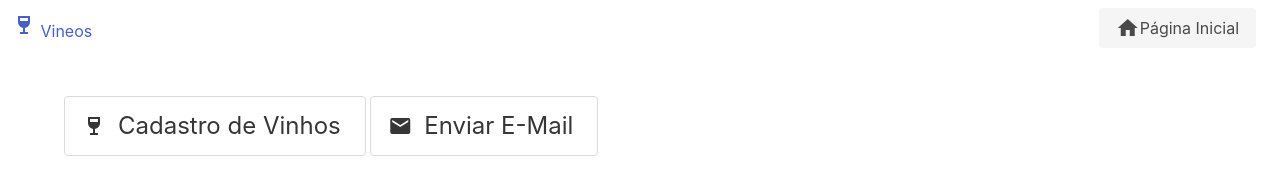
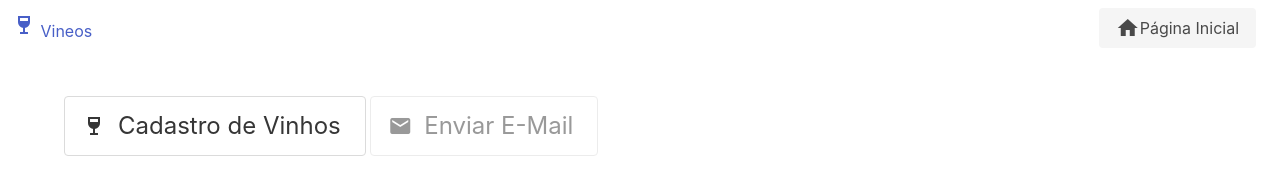
Before and after one commit to FeGroders/vineos, a website: page pages/admin.html in a window 1280 px wide. Drawn offline with nearby package versions, Linux system fonts and the light colour scheme.

Commit message:
fix: disabled email button

```diff
--- a/pages/admin.html
+++ b/pages/admin.html
@@ -58,7 +58,7 @@
             <span>Cadastro de Vinhos</span>
         </button>
 
-        <button class="button is-large" id="btn-email">
+        <button class="button is-large" id="btn-email" disabled>
             <span class="icon">
                 <span class="material-icons">
                     mail
--- a/server.js
+++ b/server.js
@@ -69,8 +69,6 @@ app.get('/vinhos', (req, res) => {
 });
 
 app.post('/insertVinho', upload.single('imagem'), (req, res) => {
-	console.log('buffer', req.file.buffer);
-	// console.log('conv', buffer.from(req.file.path).toString('base64'))
 	cliente.query(
 		`insert into vinhos values(default,'${req.body.nome}','${req.body.descricao}','${req.body.ano}', '${req.body.preco}', '${buffer.from(req.file.path).toString('base64')}', '${req.body.disponivel}');`,
 		(err, result) => {
```
